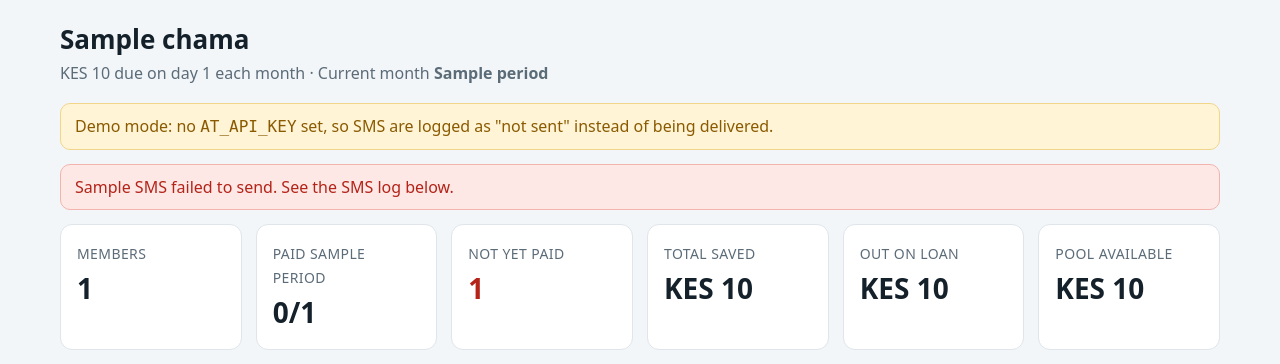
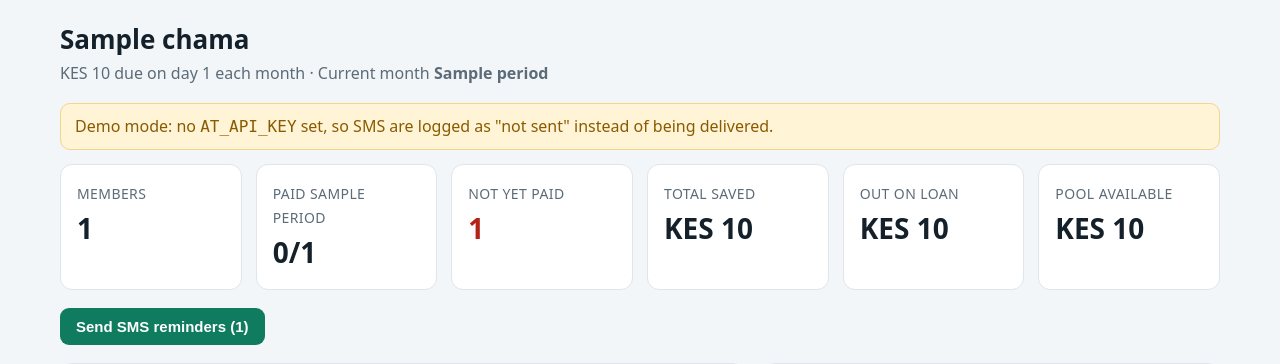
Before and after one commit to m-falme/ChamaPay, a Flask app: template chamapay/templates/dashboard.html in a window 1280 px wide. Shown: the part 57-421 px from the top of the page. Run offline with Flask 3, Linux system fonts and the light colour scheme; tables that the repository leaves empty hold one stand-in row (values such as "Sample post"); the template is opened without the code that fills it: values that come from a table or form of the project are taken from there, most other values are stand-ins (such as "Sample title", 1, 10 or a date in 2020).

Commit message:
Dashboard: remove failed-SMS banner

```diff
--- a/chamapay/templates/dashboard.html
+++ b/chamapay/templates/dashboard.html
@@ -2,7 +2,6 @@
 <h1>{{ chama.name }}</h1>
 <p class="sub">{{ chama.contribution_amount|kes }} due on day {{ chama.contribution_day }} each month · Current month <b>{{ period|month }}</b></p>
 {% if not at_live %}<div class="banner">Demo mode: no <code>AT_API_KEY</code> set, so SMS are logged as "not sent" instead of being delivered.</div>{% endif %}
-{% if sms_failed %}<div class="banner" style="background:var(--rl);color:var(--r);border-color:#f3b4ad">{{ sms_failed }} SMS failed to send. See the SMS log below.</div>{% endif %}
 {% set paid_count = chama.members|length - late|length %}
 <div class="cards">
  <div class="card"><small>Members</small><div>{{ chama.members|length }}</div></div>
```
Also changed, not shown: tests/test_sms_dashboard.py (+1 -1 lines).
